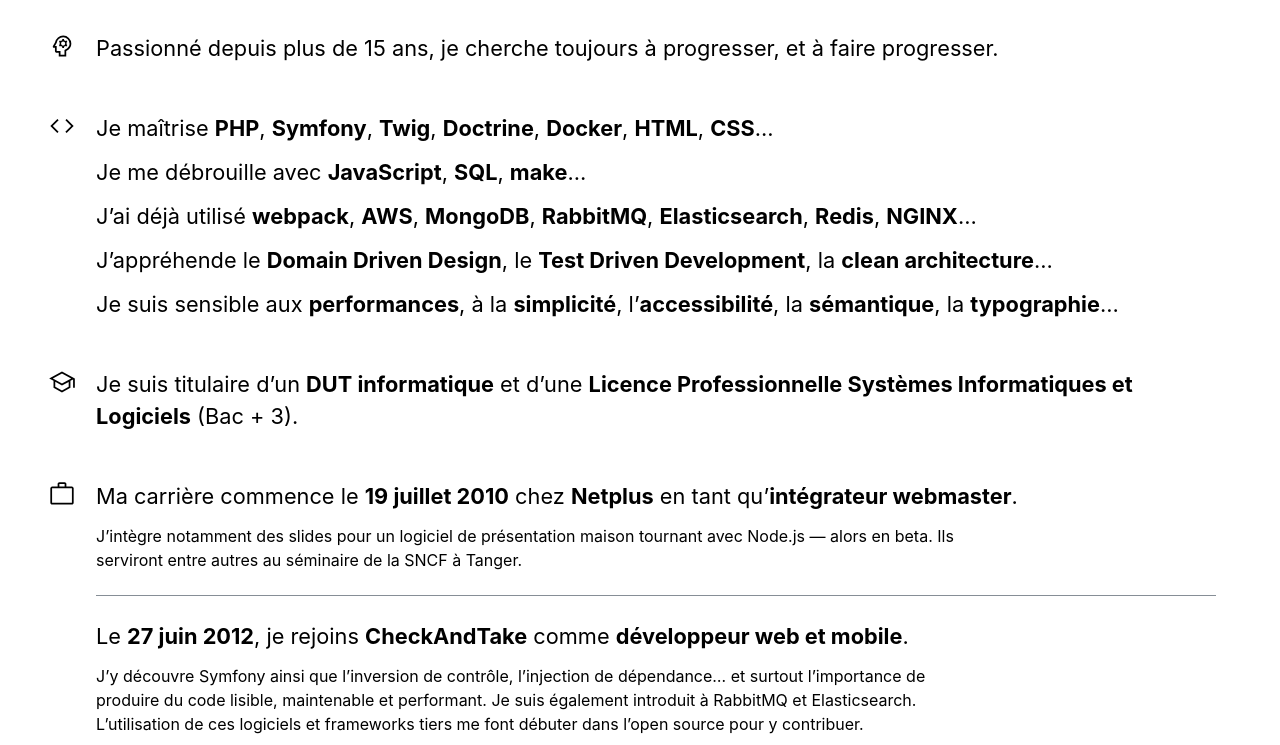
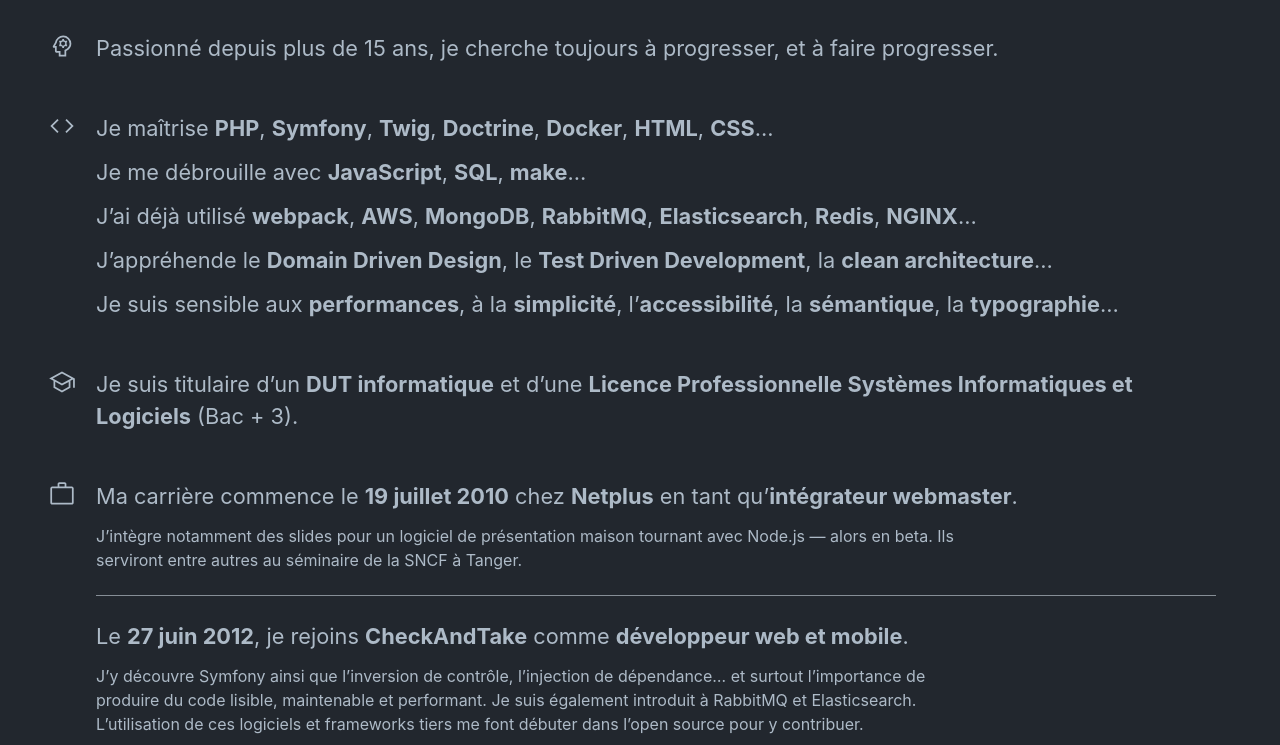
Before and after one commit to MatTheCat/blog, a website: page source/cv.html in a window 1280 px wide. Shown: the part 180-925 px from the top of the page. Drawn offline with Linux system fonts and the dark colour scheme.

Commit message:
Add CV dark theme

```diff
--- a/source/cv.html
+++ b/source/cv.html
@@ -12,6 +12,12 @@
         margin: 0 auto;
         max-width: 70rem;
         padding: 4rem 4rem 4rem 6rem;
+    }
+    @media (prefers-color-scheme: dark) {
+        body {
+            background: #22272e;
+            color: #adbac7;
+        }
     }
     @media print {
         html {
@@ -35,6 +41,9 @@
         gap: 2rem;
         line-height: 3rem;
         margin: 0;
+    }
+    svg {
+        fill: currentColor;
     }
     .subtitle {
         display: block;
```
